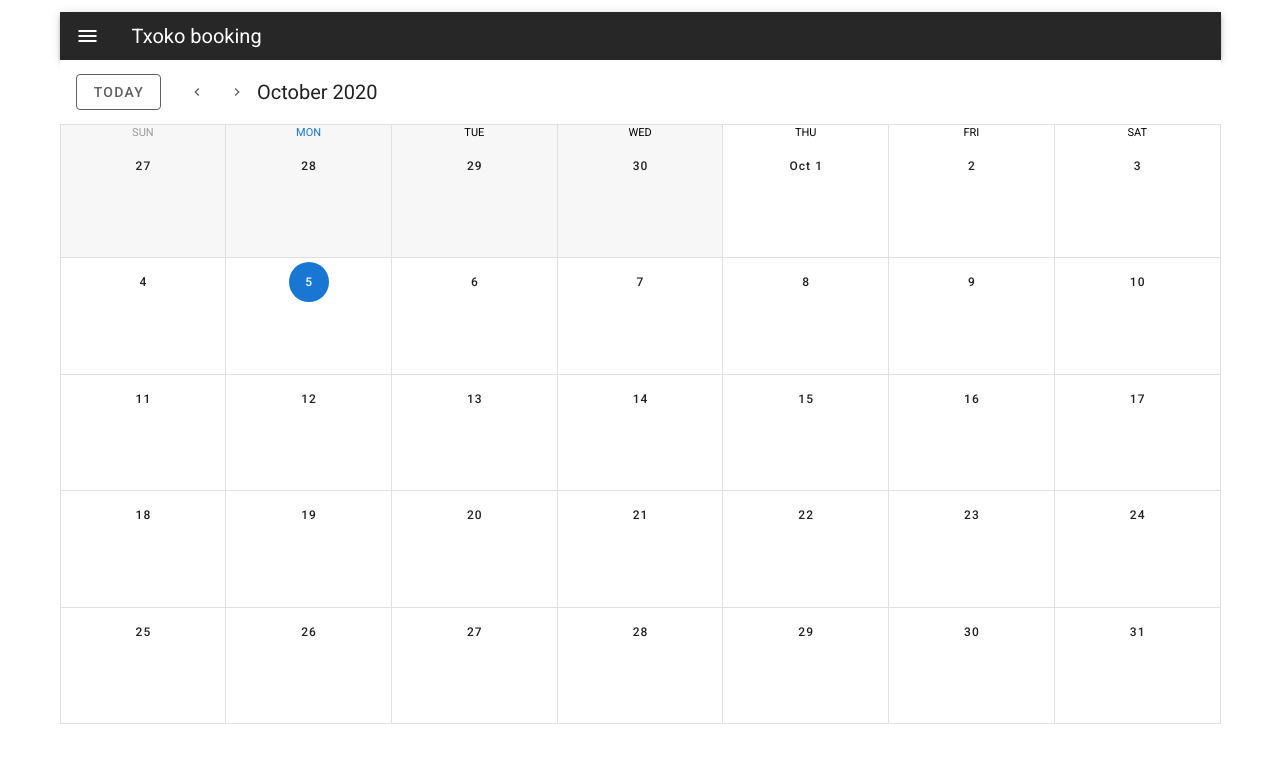
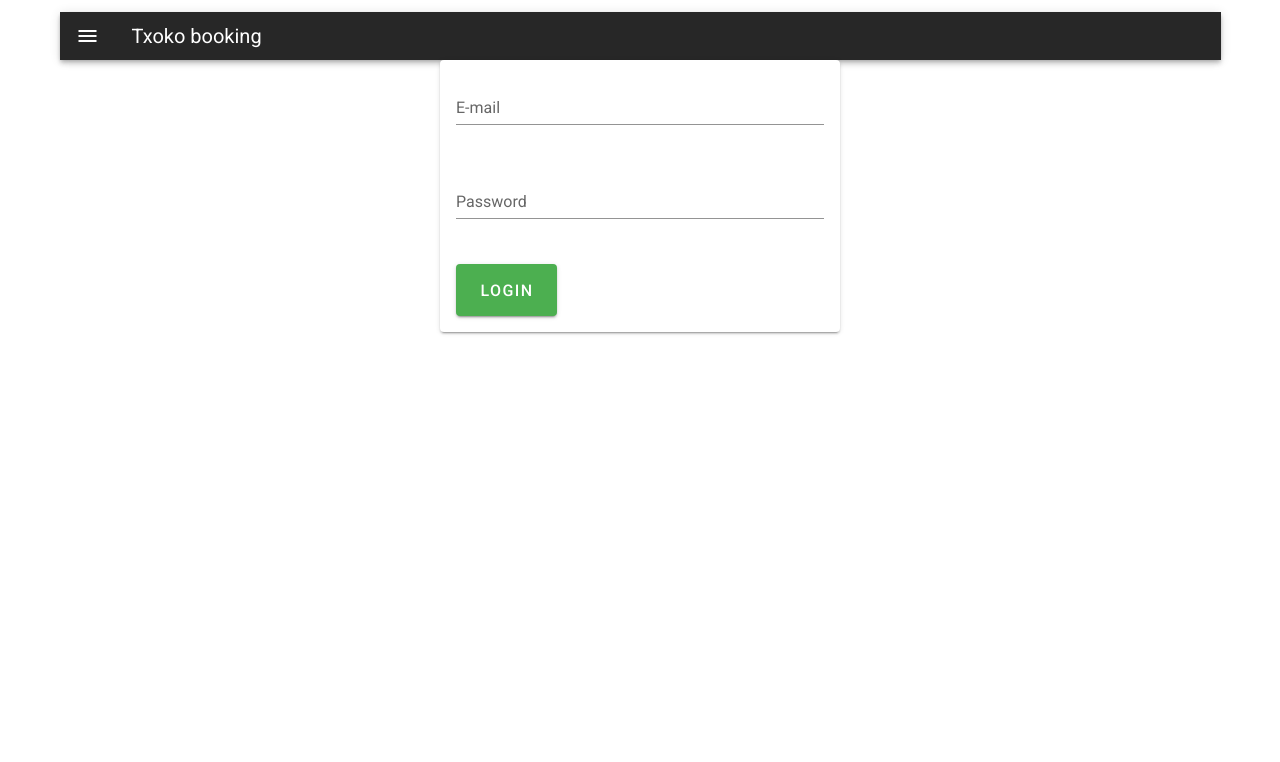
Before and after one commit to alkoxx/txoko-booking, a Vue app: page / in a window 1280 px wide. Shown: the top 762 px of the page. Built offline with nearby package versions, Linux system fonts and the light colour scheme; no server answers; the database is empty; what vue-textarea-autosize would draw is missing.

Commit message:
Added Login page and routes

```diff
--- a/package.json
+++ b/package.json
@@ -11,6 +11,7 @@
     "core-js": "^3.6.5",
     "firebase": "^7.22.1",
     "vue": "^2.6.11",
+    "vue-router": "^3.4.6",
     "vue-textarea-autosize": "^1.1.1",
     "vuetify": "^2.2.11"
   },
--- a/src/App.vue
+++ b/src/App.vue
@@ -61,7 +61,7 @@
 
       <v-row>
         <v-col>
-          <Calendar />
+          <router-view />
         </v-col>
       </v-row>
     </v-container>
@@ -69,15 +69,8 @@
 </template>
 
 <script>
-import Calendar from './components/Calendar'
-
 export default {
   name: 'App',
-
-  components: {
-    Calendar,
-  },
-
   data: () => ({
       drawer: false,
   }),
--- a/src/components/Calendar.vue
+++ b/src/components/Calendar.vue
@@ -45,13 +45,25 @@
       <v-dialog
         v-model="dialog"
         width="500"
+        @click:outside="cancelDialog"
       >
         <v-card>
-          <v-container>
-            <v-card-title class="headline grey lighten-2">
-              Add event
-            </v-card-title>
+          <v-toolbar
+            :color="selectedEvent.color"
+            dark
+          >
+            <v-btn
+              icon
+              @click="deleteEvent(selectedEvent)"
+            >
+              <v-icon>mdi-delete</v-icon>
+            </v-btn>
+            <v-toolbar-title v-html="Object.entries(selectedEvent).length === 0 ? 'Add Event' : selectedEvent.name" />
+          </v-toolbar>
 
+          <v-container
+            v-if="currentlyEditing != null || Object.entries(selectedEvent).length === 0"
+          >
             <v-form
               @submit.prevent="addEvent"
             >
@@ -111,91 +123,46 @@
                 label="DINNER"
               />
 
+              <v-card-actions>
+                <v-spacer />
                 <v-btn
+                  v-if="currentlyEditing == null"
                   type="submit"
-                color="primary"
+                  color="green darken-1"
+                  text
                   @click.stop="dialog = false"
                 >
                   Save
                 </v-btn>
-            </v-form>
-          </v-container>
-        </v-card>
-      </v-dialog>
-
-      <!-- Add show menu -->
-
-      <v-menu
-        v-model="selectedOpen"
-        :close-on-content-click="false"
-        :activator="selectedElement"
-        offset-x
-      >
-        <v-card
-          color="grey lighten-4"
-          min-width="350px"
-          flat
-        >
-          <v-toolbar
-            :color="selectedEvent.color"
-            dark
-          >
                 <v-btn
-              icon
-              @click="deleteEvent(selectedEvent)"
-            >
-              <v-icon>mdi-delete</v-icon>
-            </v-btn>
-            <v-toolbar-title v-html="selectedEvent.name" />
-          </v-toolbar>
-          <v-card-text v-if="currentlyEditing == null">
-            <span v-html="selectedEvent.name" />
-            <span v-html="selectedEvent.details" />
-          </v-card-text>
-          <v-card-text v-else>
-            <v-switch
-              v-model="eventData.name"
-              value="breakfast"
-              label="BREAKFAST"
-            />
-            <v-switch
-              v-model="eventData.name"
-              value="lunch"
-              label="LUNCH"
-            />
-            <v-switch
-              v-model="eventData.name"
-              value="dinner"
-              label="DINNER"
-            />
-          </v-card-text>
-          <v-card-actions>
-            <v-btn
+                  v-else
                   text
-              color="secondary"
-              @click.prevent="cancelDialog"
-            >
-              Cancel
-            </v-btn>
-            <v-btn
-              v-if="currentlyEditing == null"
-              text
-              color="primary"
-              @click.prevent="editEvent(selectedEvent)"
-            >
-              Edit
-            </v-btn>
-            <v-btn
-              v-if="currentlyEditing != null"
-              text
-              color="primary"
+                  color="green darken-1"
                   @click="updateEvent(selectedEvent)"
                 >
                   Update
                 </v-btn>
               </v-card-actions>
+            </v-form>
+          </v-container>
+
+          <v-container v-else>
+            <v-card-text>{{ eventData.start }}</v-card-text>
+
+            <v-card-actions>
+              <v-spacer />
+              <v-btn
+                color="green darken-1"
+                text
+                @click="currentlyEditing = selectedEvent.id"
+              >
+                Edit
+              </v-btn>
+            </v-card-actions>
+          </v-container>
         </v-card>
-      </v-menu>
+      </v-dialog>
+
       <v-sheet height="600">
         <v-calendar
           ref="calendar"
@@ -242,7 +209,15 @@
       editEvent(selEv){
         this.currentlyEditing = selEv.id
       },
-      showEvent ({ nativeEvent, event }) {
+      showEvent({ nativeEvent, event }){
+        this.selectedEvent = event
+        this.updateEventData(event)
+        this.currentlyEditing = null
+
+        this.dialog = true;
+        nativeEvent.stopPropagation()
+      },
+      showEventOld ({ nativeEvent, event }) {
         console.log(event)
         console.log(nativeEvent)
 
@@ -272,7 +247,6 @@
         } catch (error) {
           console.log(error)
         }
-        //selEv.name = this.eventData.name;
         this.cancelDialog()
         this.getEvents()
       },
@@ -328,9 +302,11 @@
         this.dialog = true;
       },
       cancelDialog(){
-        this.selectedOpen = false
+        this.dialog = false
+        setTimeout(() => {
             this.currentlyEditing = null;
-        this.selectedElement = null;
+            this.selectedEvent = {};
+          }, 100)
       },
       updateEventData(event){
         this.eventData.name = event.name
--- /dev/null
+++ b/src/components/Login.vue
@@ -0,0 +1,67 @@
+<template>
+  <v-card
+    max-width="400"
+    class="mx-auto"
+  >
+    <v-card-text>
+      <v-form
+        ref="loginForm"
+      >
+        <v-row>
+          <v-col cols="12">
+            <v-text-field
+              v-model="email"
+              label="E-mail"
+              required
+            />
+          </v-col>
+          <v-col cols="12">
+            <v-text-field
+              v-model="password"
+              :append-icon="show1?'eye':'eye-off'"
+              :type="show1 ? 'text' : 'password'"
+              name="input-10-1"
+              label="Password"
+              @click:append="show1 = !show1"
+            />
+          </v-col>
+          <v-spacer />
+          <v-col
+            class="d-flex"
+            cols="12"
+            sm="3"
+            xsm="12"
+            align-end
+          >
+            <v-btn
+              x-large
+              block
+              color="success"
+            >
+              Login
+            </v-btn>
+          </v-col>
+        </v-row>
+      </v-form>
+    </v-card-text>
+  </v-card>
+</template>
+
+<script>
+export default {
+    name: 'Login',
+    data() {
+        return {
+            email: '',
+            password: '',
+            error: null,
+            show1: false
+        }
+    },
+    methods: {
+        submit(){
+            return true
+        }
+    }
+}
+</script>
--- a/src/main.js
+++ b/src/main.js
@@ -1,12 +1,16 @@
 import Vue from 'vue'
 import App from './App.vue'
+import router from './routes/index'
 import vuetify from './plugins/vuetify';
 import vueTextareaAutosize from 'vue-textarea-autosize';
+import vueRouter from 'vue-router'
+
 
 import firebase from 'firebase/app';
 import 'firebase/firestore';
 
 Vue.use(vueTextareaAutosize)
+Vue.use(vueRouter)
 
 const firebaseConfig = {
   apiKey: "AIzaSyCjACjZOJOiGPJRVxkKUO1k6e4A7QxLwdw",
@@ -27,6 +31,7 @@ Vue.config.productionTip = false
 new Vue({
   vuetify,
   firebase,
+  router,
   vueTextareaAutosize,
   render: h => h(App)
 }).$mount('#app')
--- /dev/null
+++ b/src/routes/index.js
@@ -0,0 +1,30 @@
+import Vue from 'vue'
+import Router from 'vue-router'
+import Login from '../components/Login'
+import Calendar from '../components/Calendar'
+
+Vue.use(Router)
+
+const router = new Router({
+    mode: 'history',
+    base: process.env.BASE_URL,
+    routes: [
+        {
+            path: '*',
+            name: 'login',
+            component: Login
+        },
+        {
+            path: '/',
+            name: 'login',
+            component: Login
+        },
+        {
+            path: '/calendar',
+            name: 'calendar',
+            component: Calendar
+        }
+    ]
+})
+
+export default router
```
Also changed, not shown: 1 other file (tests, documents, lock files or other folders). Lines whose indentation alone changed are shown as unchanged.
